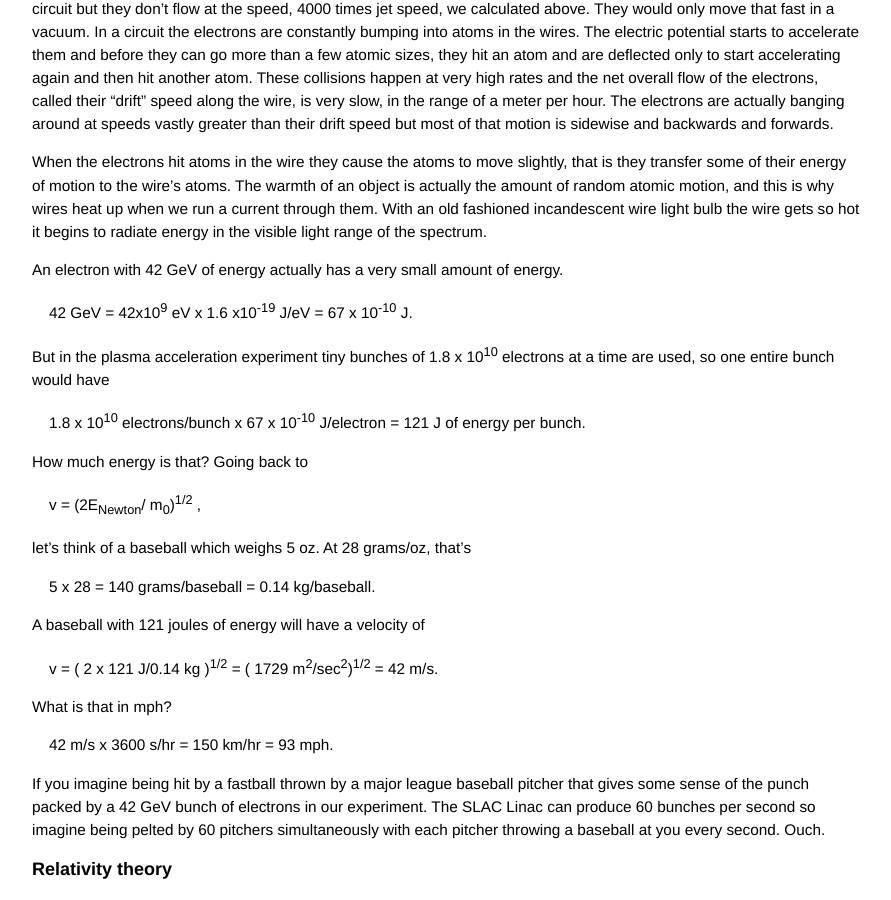
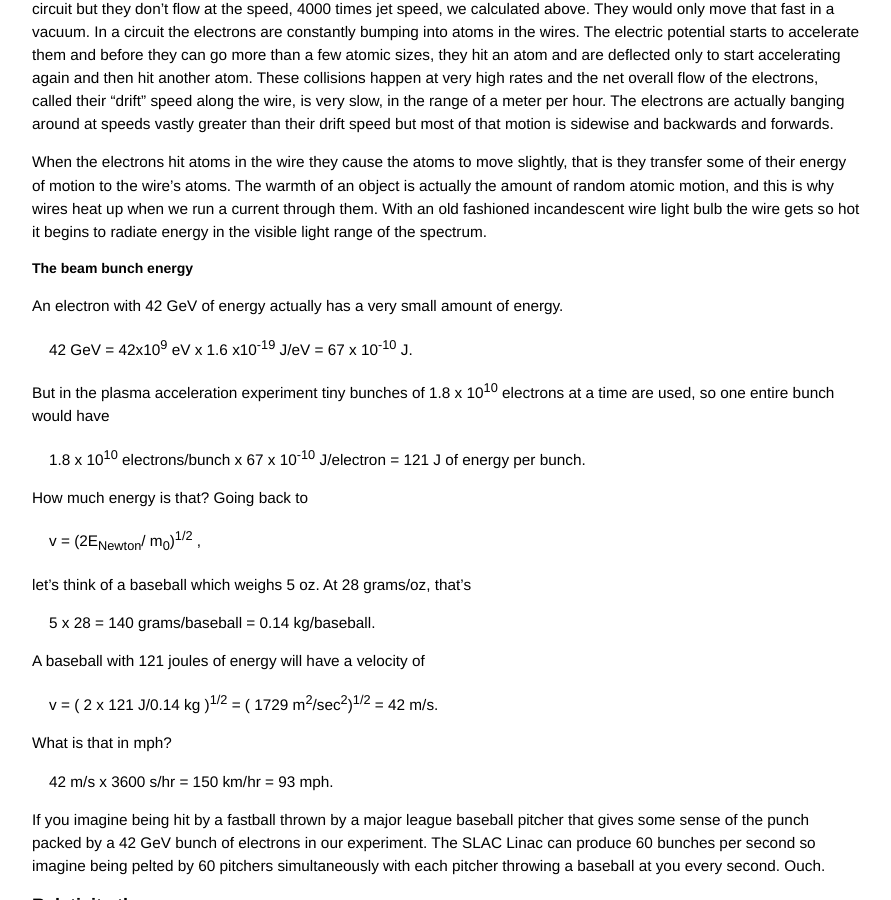
Before and after one commit to grbfacet/facet, a Jekyll site: the page built from tutorial.md, in a window 1280 px wide and 900 px high, scrolled down 9448 px. Shown: the whole window, without its empty margins (193-1084 px from the left). Built offline with Jekyll 4.4.1, drawn with Linux system fonts in a browser that asks for light colours.

Commit message:
Update tutorial.md

```diff
--- a/tutorial.md
+++ b/tutorial.md
@@ -223,6 +223,8 @@ Relativity effects only begin to become important when particles reach, say 10 p
 There is something we should clarify here. When you put an AA battery in, say, a little radio, the electrons flow through the circuit but they don’t flow at the speed, 4000 times jet speed, we calculated above. They would only move that fast in a vacuum. In a circuit the electrons are constantly bumping into atoms in the wires. The electric potential starts to accelerate them and before they can go more than a few atomic sizes, they hit an atom and are deflected only to start accelerating again and then hit another atom. These collisions happen at very high rates and the net overall flow of the electrons, called their “drift” speed along the wire, is very slow, in the range of a meter per hour. The electrons are actually banging around at speeds vastly greater than their drift speed but most of that motion is sidewise and backwards and forwards.
 
 When the electrons hit atoms in the wire they cause the atoms to move slightly, that is they transfer some of their energy of motion to the wire’s atoms. The warmth of an object is actually the amount of random atomic motion, and this is why wires heat up when we run a current through them. With an old fashioned incandescent wire light bulb the wire gets so hot it begins to radiate energy in the visible light range of the spectrum.
+
+##### The beam bunch energy
 
 An electron with 42 GeV of energy actually has a very small amount of energy.
 
```
